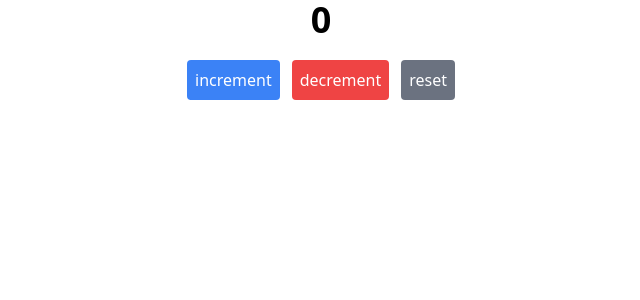
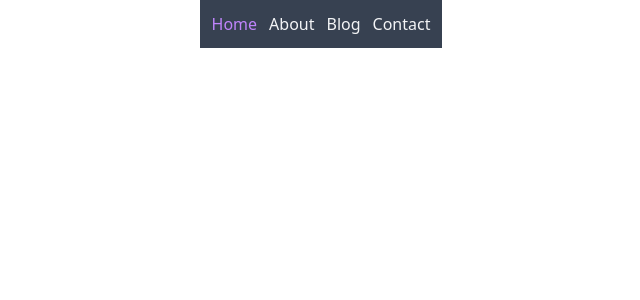
Before and after one commit to Mark-Alexis-Posadas/redux-practice, a React (Vite) app: page / in a window 1280 px wide. Shown: the top 300 px of the page, without its empty margins (319-959 px from the left). Built offline with nearby package versions, Linux system fonts and the light colour scheme.

Commit message:
added tab component

```diff
--- a/src/App.jsx
+++ b/src/App.jsx
@@ -1,9 +1,9 @@
-import Counter from "./components/Counter/Counter";
+import Tab from "./components/Tab/Tab";
 
 const App = () => {
   return (
     <div className="text-center flex justify-center">
-      <Counter />
+      <Tab />
     </div>
   );
 };
--- a/src/components/Counter/Counter.jsx
+++ b/src/components/Counter/Counter.jsx
@@ -1,6 +1,7 @@
 import React from "react";
 import { useDispatch, useSelector } from "react-redux";
 import {
+  customIncrement,
   decrement,
   increment,
   reset,
@@ -22,10 +23,15 @@ export default function Counter() {
     dispatch(reset());
   };
 
+  const handleCustomIncrement = () => {
+    dispatch(customIncrement(2));
+  };
+
   return (
     <div>
       <h1 className="text-4xl font-bold">{count}</h1>
 
+      <button onClick={handleCustomIncrement}>Custom increment</button>
       <div className="flex items-center gap-3 mt-5">
         <button
           className="text-white p-2 rounded bg-blue-500"
--- /dev/null
+++ b/src/components/Tab/Tab.jsx
@@ -0,0 +1,26 @@
+import { useDispatch, useSelector } from "react-redux";
+import TabItem from "./TabItem";
+import { setIsActive } from "../../features/tab/tab";
+
+export default function Tab() {
+  const dispatch = useDispatch();
+  const tabText = useSelector((state) => state.tab.tabText);
+  const isActive = useSelector((state) => state.tab.isActive);
+
+  const handleSetActive = (index) => {
+    dispatch(setIsActive(index));
+  };
+  return (
+    <ul className="flex items-center gap-3 p-3 bg-gray-700">
+      {tabText.map((item, index) => (
+        <TabItem
+          key={index}
+          item={item}
+          isActive={isActive}
+          index={index}
+          handleSetActive={() => handleSetActive(index)}
+        />
+      ))}
+    </ul>
+  );
+}
--- /dev/null
+++ b/src/components/Tab/TabItem.jsx
@@ -0,0 +1,12 @@
+export default function TabItem({ item, index, isActive, handleSetActive }) {
+  return (
+    <li
+      className={`${
+        index === isActive ? "text-purple-400" : "text-gray-100"
+      } cursor-pointer`}
+      onClick={handleSetActive}
+    >
+      {item}
+    </li>
+  );
+}
--- a/src/features/counter/counterSlice.js
+++ b/src/features/counter/counterSlice.js
@@ -9,21 +9,22 @@ export const counterSlice = createSlice({
   initialState,
   reducers: {
     increment: (state) => {
-      state.value += 1;
+      state.value = state.value + 1;
     },
     decrement: (state) => {
-      state.value -= 1;
+      state.value = state.value - 1;
     },
 
     reset: (state) => {
       state.value = 0;
     },
-    incrementByAmount: (state, action) => {
-      state.value += action.payload;
+
+    customIncrement: (state, action) => {
+      state.value = state.value + action.payload;
     },
   },
 });
 
-export const { increment, decrement, reset, incrementByAmount } =
+export const { increment, decrement, reset, customIncrement } =
   counterSlice.actions;
 export default counterSlice.reducer;
--- /dev/null
+++ b/src/features/tab/tab.js
@@ -0,0 +1,21 @@
+import { createSlice } from "@reduxjs/toolkit";
+
+const initialState = {
+  tabText: ["Home", "About", "Blog", "Contact"],
+  isActive: 0,
+};
+
+export const tabSlice = createSlice({
+  name: "tab",
+  initialState,
+
+  reducers: {
+    setIsActive: (state, action) => {
+      state.isActive = action.payload;
+    },
+  },
+});
+
+export const { setIsActive } = tabSlice.actions;
+
+export default tabSlice.reducer;
--- a/src/store/store.js
+++ b/src/store/store.js
@@ -2,10 +2,12 @@ import { configureStore } from "@reduxjs/toolkit";
 import { counterSlice } from "../features/counter/counterSlice";
 import { todoSlice } from "../features/todo/todoSlice";
 import { filterCategorySlice } from "../features/filter/filterSlice";
+import { tabSlice } from "../features/tab/tab";
 export const store = configureStore({
   reducer: {
     counter: counterSlice.reducer,
     todos: todoSlice.reducer,
     filterByCategory: filterCategorySlice.reducer,
+    tab: tabSlice.reducer,
   },
 });
```
